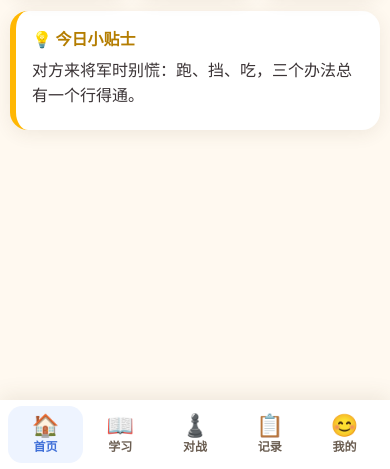
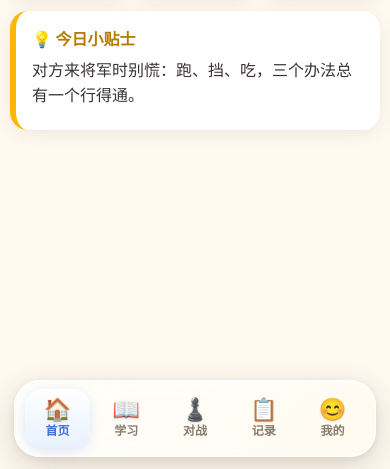
Before and after one commit to ahoneyboy/fun-chess-kids-pwa, a plain HTML site: page index.html in a window 390 px wide. Shown: the part 375-844 px from the top of the page. Drawn offline with Linux system fonts and the light colour scheme.

Commit message:
feat: 底部导航改为悬浮磨砂胶囊栏
- 脱离屏幕边缘悬浮（四周留边 + 26px 圆角）
- 磨砂玻璃质感：半透明渐变 + backdrop-blur(22px) 饱和度提升 + 高光描边 + 双层柔和投影
- 选中项为高光药丸浮起效果，图标带投影，按压缩放反馈
- 适配 iPhone 底部安全区；不支持磨砂的浏览器退化为高不透明白
- host 层 pointer-events:none，栏体边缘外不再挡页面点击

```diff
--- a/css/style.css
+++ b/css/style.css
@@ -41,7 +41,7 @@ p { margin: 0.4em 0; }
 .page {
   max-width: 1180px;
   margin: 0 auto;
-  padding: 16px 16px calc(88px + env(safe-area-inset-bottom));
+  padding: 16px 16px calc(106px + env(safe-area-inset-bottom));
 }
 /* 手机端收窄页边距，给棋盘让出更多宽度 */
 @media (max-width: 859px) {
@@ -101,23 +101,50 @@ p { margin: 0.4em 0; }
 .seg button.active { background: #fff; color: var(--primary-deep); box-shadow: 0 2px 8px rgba(0,0,0,0.08); }
 .seg-wrap { margin-bottom: 12px; }
 
-/* ---------- 底部导航 ---------- */
-#tabbar-host { position: fixed; left: 0; right: 0; bottom: 0; z-index: 50; }
+/* ---------- 底部导航（悬浮磨砂胶囊栏） ---------- */
+#tabbar-host {
+  position: fixed;
+  left: 14px; right: 14px;
+  bottom: calc(12px + env(safe-area-inset-bottom));
+  z-index: 50;
+  pointer-events: none; /* 空白边缘不挡页面点击 */
+}
 .tabbar {
+  pointer-events: auto;
   display: flex;
-  background: rgba(255, 255, 255, 0.96);
-  backdrop-filter: blur(10px);
-  box-shadow: 0 -4px 20px rgba(90, 70, 40, 0.10);
-  padding: 6px 8px calc(6px + env(safe-area-inset-bottom));
-  max-width: 720px;
+  gap: 4px;
+  max-width: 560px;
   margin: 0 auto;
+  padding: 8px 10px;
+  border-radius: 26px;
+  background: linear-gradient(135deg, rgba(255, 255, 255, 0.78), rgba(255, 252, 244, 0.55));
+  -webkit-backdrop-filter: blur(22px) saturate(1.7);
+  backdrop-filter: blur(22px) saturate(1.7);
+  border: 1px solid rgba(255, 255, 255, 0.65);
+  box-shadow:
+    0 10px 34px rgba(70, 52, 24, 0.18),
+    0 2px 10px rgba(70, 52, 24, 0.08),
+    inset 0 1px 0 rgba(255, 255, 255, 0.85),
+    inset 0 -1px 0 rgba(255, 255, 255, 0.25);
+}
+/* 不支持磨砂的浏览器：退化为高不透明白 */
+@supports not ((backdrop-filter: blur(1px)) or (-webkit-backdrop-filter: blur(1px))) {
+  .tabbar { background: rgba(255, 255, 255, 0.94); }
 }
 .tab {
   flex: 1; display: flex; flex-direction: column; align-items: center;
-  padding: 6px 0; border-radius: 14px; color: var(--ink-soft); font-size: 12px; font-weight: 700;
+  padding: 7px 0; border-radius: 18px; color: #8A7C6C; font-size: 12px; font-weight: 700;
+  transition: background 0.2s ease, color 0.2s ease, transform 0.08s ease;
 }
-.tab-icon { font-size: 22px; line-height: 1.2; }
-.tab.active { color: var(--primary-deep); background: #EEF4FF; }
+.tab:active { transform: scale(0.94); }
+.tab-icon { font-size: 22px; line-height: 1.2; filter: drop-shadow(0 1px 1px rgba(70, 52, 24, 0.15)); }
+.tab.active {
+  color: var(--primary-deep);
+  background: linear-gradient(180deg, rgba(255, 255, 255, 0.95), rgba(226, 238, 255, 0.8));
+  box-shadow:
+    0 3px 12px rgba(91, 141, 239, 0.22),
+    inset 0 1px 0 rgba(255, 255, 255, 0.9);
+}
 
 /* ---------- 首页 ---------- */
 .home-header { display: flex; justify-content: space-between; align-items: center; margin-top: 10px; }
--- a/index.html
+++ b/index.html
@@ -11,7 +11,7 @@
   <link rel="apple-touch-icon" href="icons/icon-192.png">
   <meta name="apple-mobile-web-app-capable" content="yes">
   <meta name="apple-mobile-web-app-status-bar-style" content="default">
-  <link rel="stylesheet" href="css/style.css?v=3">
+  <link rel="stylesheet" href="css/style.css?v=4">
 </head>
 <body>
   <div id="app"></div>
--- a/sw.js
+++ b/sw.js
@@ -3,12 +3,12 @@
  * 缓存优先策略：全部静态资源一次缓存，离线也能完整使用。
  * 更新版本时请同步把 CACHE 版本号 +1。
  * ============================================================ */
-const CACHE = 'funchess-v3';
+const CACHE = 'funchess-v4';
 const ASSETS = [
   './',
   'index.html',
   'manifest.json',
-  'css/style.css?v=3',
+  'css/style.css?v=4',
   'js/chess-core.js',
   'js/engine.js',
   'js/analysis.js',
```
